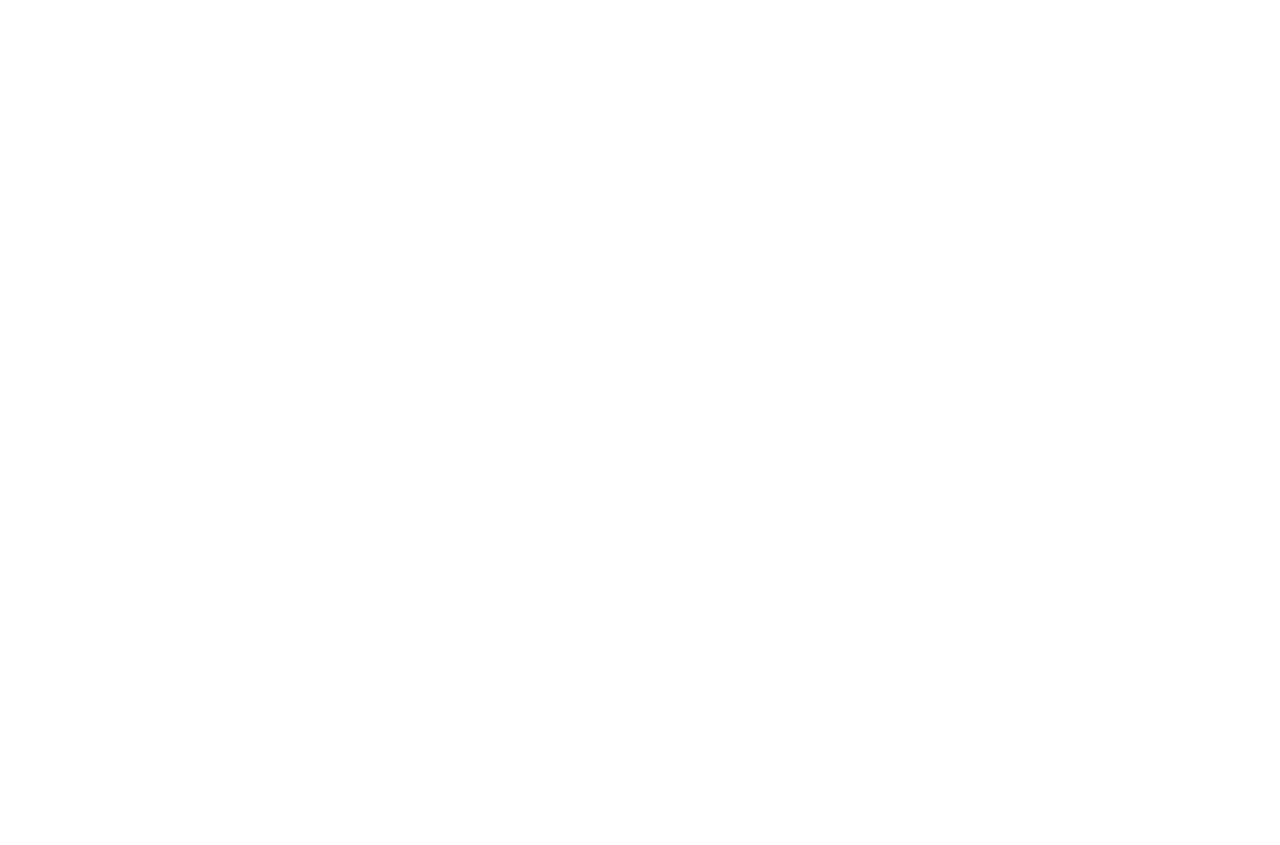
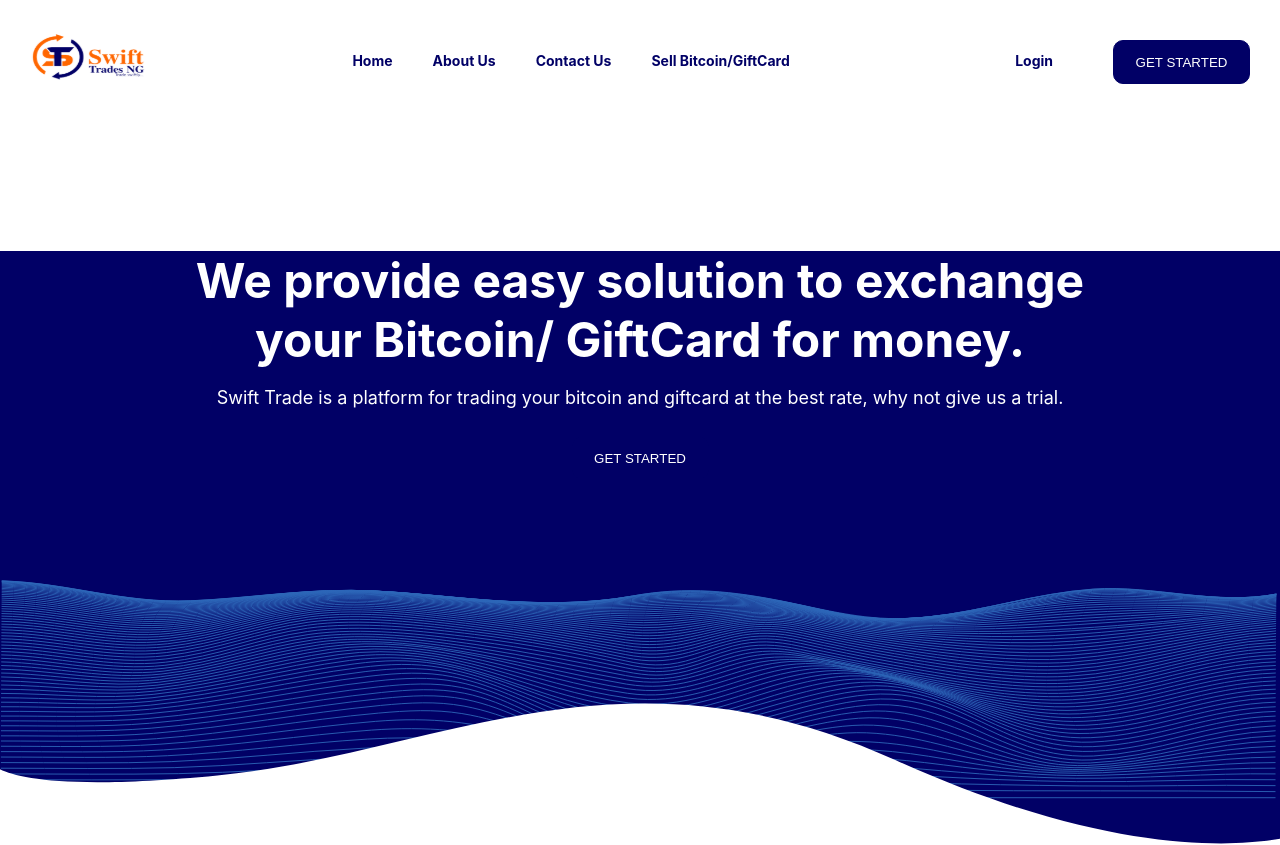
Before and after one commit to iamAbayomi/swift-trade-homepage, a React (Create React App) app: page /landingpagetwo in a window 1280 px wide. Shown: the top 845 px of the page. Before the commit the page ends 800 px from the top, so only its background shows below. Built offline with nearby package versions, Linux system fonts and the light colour scheme.

Commit message:
refactor: removed the react classes and page

```diff
--- a/src/App.tsx
+++ b/src/App.tsx
@@ -1,7 +1,5 @@
 import React from 'react';
-import logo from './logo.svg';
 import './App.css';
-import Homepage from './Homepage';
 import {
   BrowserRouter as Router,
   Switch,
@@ -9,8 +7,9 @@ import {
   NavLink,
   // BrowserRouter
 } from 'react-router-dom';
-import ContactUs from './ContactUs';
-import Aboutpage from './Aboutpage';
+import Homepage from './pages/Homepage';
+import ContactUs from './pages/ContactUs';
+import Aboutpage from './pages/Aboutpage';
 
 function App() {
   return (
@@ -19,6 +18,7 @@ function App() {
           <div className="main-section" >
             <Switch>
                 <Route exact path="/" component={Homepage} />
+                <Route exact path="/landingpagetwo" component={Homepage} />
                 <Route path="/contact" component={ContactUs}/>
                 <Route path="/about" component={Aboutpage} />
 
--- a/src/components/ValueProposition/ValueProposition.css
+++ b/src/components/ValueProposition/ValueProposition.css
@@ -12,6 +12,14 @@
 
 .value-proposition p{
     color: #010066;
+}
+
+.white-text{
+    color: white;
+}
+
+.value-proposition p {
+    /* color: inherit; */
 }
 
 
--- a/src/components/ValueProposition/Valuepropositon.tsx
+++ b/src/components/ValueProposition/Valuepropositon.tsx
@@ -1,16 +1,28 @@
 /* eslint-disable jsx-a11y/alt-text */
-import React from 'react';
+import React, { useEffect } from 'react';
 import styled from 'styled-components';
 import './ValueProposition.css'
 
-function Valuepropositon(){
+/**
+    This is props determines color of the landingpagecolor.
+**/
+type props = {
+     landingpagecolor: string,
+     backgroundcolor: string
+}
+
+const Valuepropositon: React.FC<props> = (props) => {
+    useEffect(() => {
+        console.log('This is the window path name '+ window.location.pathname)
+        console.log('The props name is '+ props.landingpagecolor)
+    })
     return(
         <div>
-            <div className="value-proposition">
-                <div className="value-proposition-text text-align-center">
-                    <p className="value-prop-heading header-text"> We provide easy solution to exchange your Bitcoin/ GiftCard for money.
+            <div className="value-proposition" style={{ backgroundColor: `${props.backgroundcolor}`}}>
+                <div className="value-proposition-text text-align-center" >
+                    <p className="value-prop-heading header-text" style={{ color: `${props.landingpagecolor}`}}> We provide easy solution to exchange your Bitcoin/ GiftCard for money.
                     </p>
-                    <p className="value-prop-subtitle subtitle-text">Swift Trade is a platform for trading your bitcoin and
+                    <p className="value-prop-subtitle subtitle-text" style={{ color: `${props.landingpagecolor}`}}>Swift Trade is a platform for trading your bitcoin and
                         giftcard at the best rate, why not give us a trial.
                     </p>
                     <Button className="blue-button get-started">GET STARTED</Button>
--- a/src/index.tsx
+++ b/src/index.tsx
@@ -10,8 +10,3 @@ ReactDOM.render(
   </React.StrictMode>,
   document.getElementById('root')
 );
-
-// If you want to start measuring performance in your app, pass a function
-// to log results (for example: reportWebVitals(console.log))
-// or send to an analytics endpoint. Learn more: https://bit.ly/CRA-vitals
-reportWebVitals();
--- a/src/Homepage.tsx
+++ b/src/pages/Homepage.tsx
@@ -1,27 +1,49 @@
 /* eslint-disable jsx-a11y/alt-text */
 import React from 'react'
 import styled from 'styled-components'
-import BuySellSection from './components/BuySellSection/BuySellSection'
-import BuySellSectionTwo from './components/BuySellSectionTwo/BuySellSectionTwo'
-import Footer from './components/Footer/Footer'
-import GreatExperience from './components/GreatExperience/GreatExperience'
-import OrangeBar from './components/OrangeBar/OrangeBar'
-import Oursection from './components/Oursection'
-import Testimonial from './components/Testimonial/Testimonial'
-import TopNav from './components/TopNav/TopNav'
+import BuySellSection from '../components/BuySellSection/BuySellSection'
+import BuySellSectionTwo from '../components/BuySellSectionTwo/BuySellSectionTwo'
+import Footer from '../components/Footer/Footer'
+import GreatExperience from '../components/GreatExperience/GreatExperience'
+import OrangeBar from '../components/OrangeBar/OrangeBar'
+import Oursection from '../components/Oursection'
+import Testimonial from '../components/Testimonial/Testimonial'
+import TopNav from '../components/TopNav/TopNav'
 
-import Valuepropositon from './components/ValueProposition/Valuepropositon'
+import Valuepropositon from '../components/ValueProposition/Valuepropositon'
 
 import './Homepage.css'
 
 export default class Homepage extends React.Component{
+
+    state={
+        valuepropositonColor: '',
+        backgroundColor: ''
+    }
+
+    componentDidMount(){
+        this.setValuepropositionColor()
+    }
+
+    setValuepropositionColor(){
+        if(window.location.pathname === "/landingpagetwo"){
+            this.setState({
+                valuepropositonColor: 'white',
+                backgroundColor: '#010066'
+            })
+        }
+    }
+
     render(){
         return(
             <div>
                 <div className="header">
                   <div className="dashboard-contents">
                     <TopNav />
-                    <Valuepropositon />
+                    <Valuepropositon
+                        landingpagecolor={this.state.valuepropositonColor}
+                        backgroundcolor = {this.state.backgroundColor}
+                    />
                     <BuySellSection />
 
                     <GreatExperience />
@@ -83,3 +105,7 @@ const BuySellWidth = styled.div `
 const Button = styled.button `
     margin: 40px auto 0px auto;
 `
+
+function page(page: any, arg1: string) {
+    throw new Error('Function not implemented.')
+}
--- a/src/reportWebVitals.ts
+++ /dev/null
@@ -1,15 +0,0 @@
-import { ReportHandler } from 'web-vitals';
-
-const reportWebVitals = (onPerfEntry?: ReportHandler) => {
-  if (onPerfEntry && onPerfEntry instanceof Function) {
-    import('web-vitals').then(({ getCLS, getFID, getFCP, getLCP, getTTFB }) => {
-      getCLS(onPerfEntry);
-      getFID(onPerfEntry);
-      getFCP(onPerfEntry);
-      getLCP(onPerfEntry);
-      getTTFB(onPerfEntry);
-    });
-  }
-};
-
-export default reportWebVitals;
```
Also changed, not shown: src/pages/Aboutpage.tsx (renamed from src/Aboutpage.tsx), src/pages/ContactUs.tsx (renamed from src/ContactUs.tsx), src/pages/Homepage.css (renamed from src/Homepage.css), 1 other file (tests, documents, lock files or other folders).
